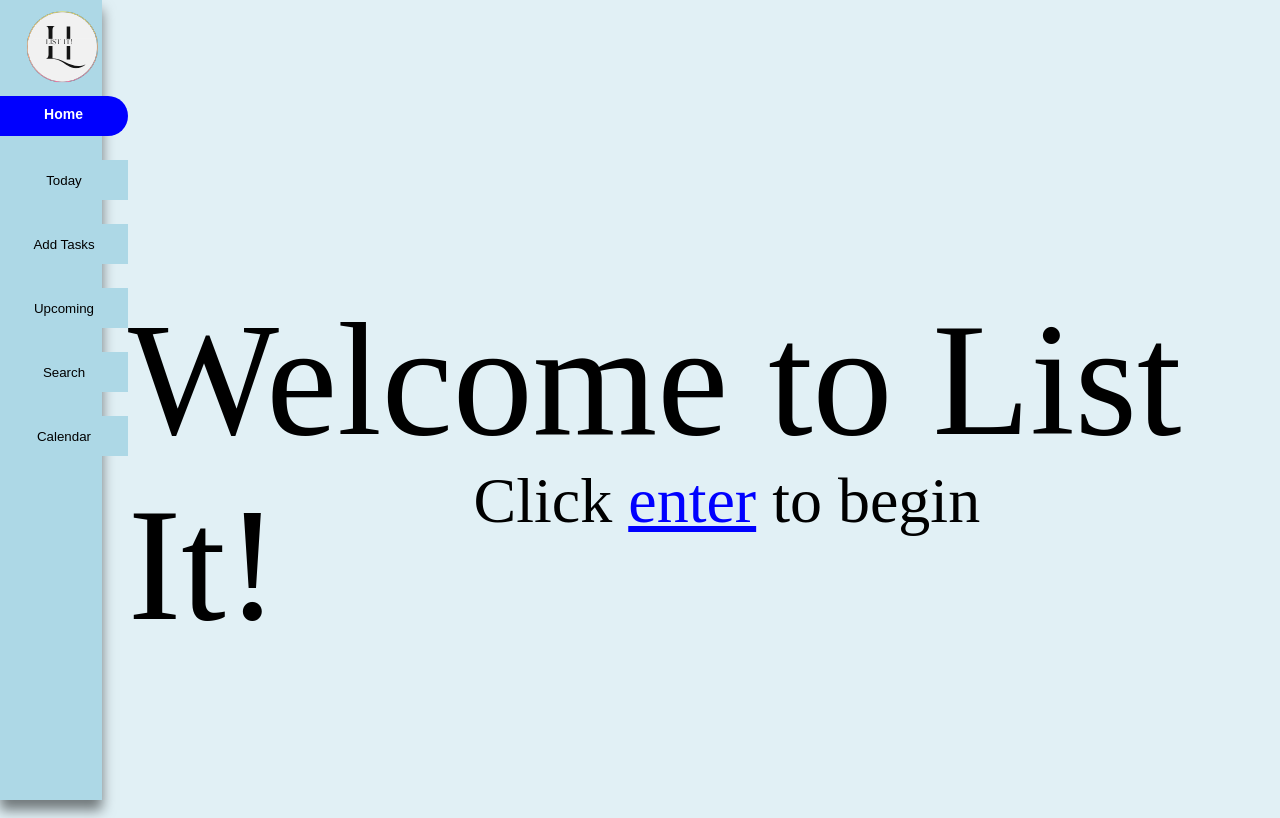
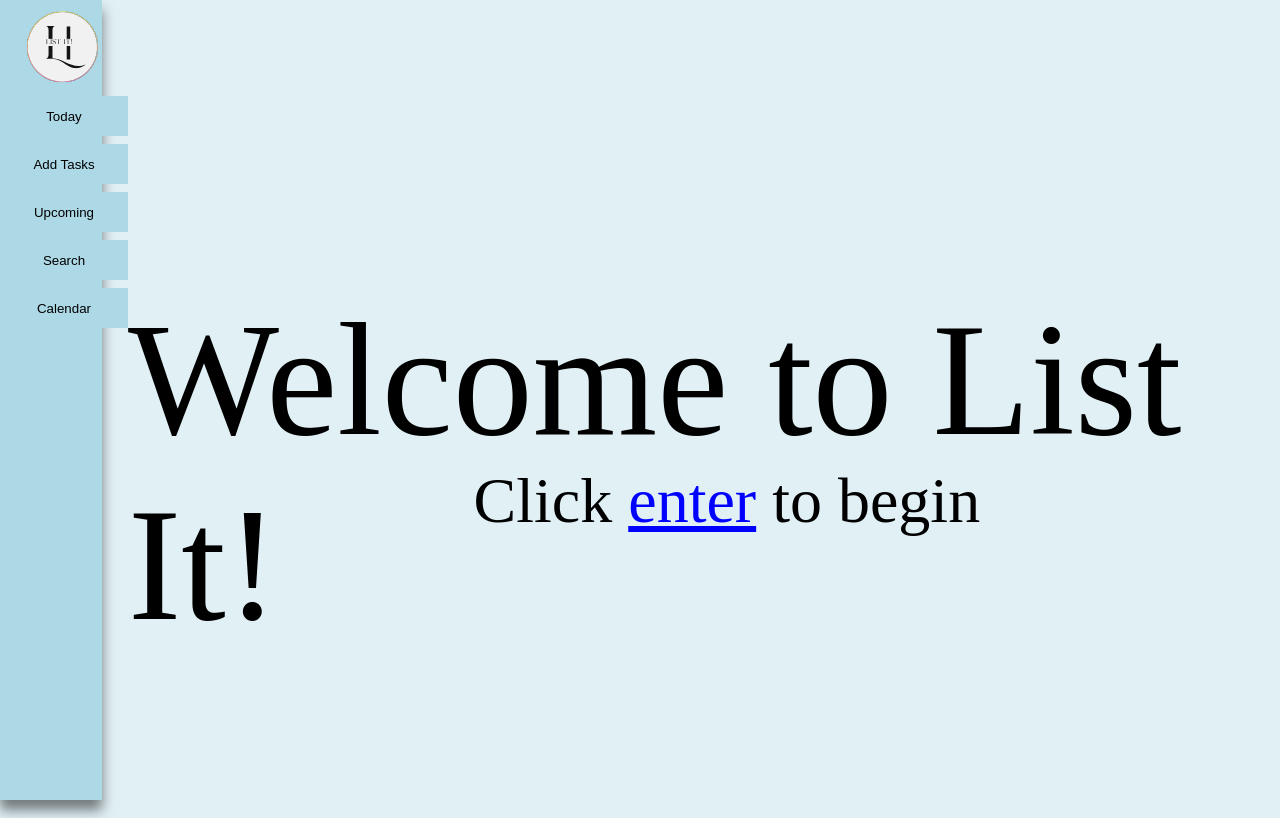
Before and after one commit to KuboniZA/to-do-list, a Vue app: page / in a window 1280 px wide. Built offline with nearby package versions, Linux system fonts and the light colour scheme.

Commit message:
Add reactivity to buttons as well as link words.

```diff
--- a/src/components/NavBar.vue
+++ b/src/components/NavBar.vue
@@ -1,7 +1,10 @@
 <script setup>
 import { RouterLink } from "vue-router";
+import router from "@/router_file/router.js";
 
-
+const pageSwap = (path) => {
+  router.push(path);
+};
 
 </script>
 
@@ -9,28 +12,25 @@
   <nav class="navBar">
     <img src="@/assets/list_it_logo_2.svg" alt="The List It! Logo" class="logo" />
 
-    <button class="navButton b1">
-      <RouterLink to="/" active-class="active">Home</RouterLink>
-    </button>
-    <button class="navButton b2">
+    <button @click="pageSwap('/to-do-list')" class="navButton b1">
       <RouterLink to="/to-do-list" active-class="active">Today</RouterLink>
     </button>
-    <button  class="navButton b3">
+    <button @click="pageSwap('/add-tasks')"  class="navButton b2">
       <RouterLink to="/add-tasks" active-class="active">Add Tasks</RouterLink>
     </button>
-    <button  class="navButton b4">
+    <button @click="pageSwap('/upcoming')" class="navButton b3">
       <RouterLink to="/upcoming" active-class="active">Upcoming</RouterLink>
     </button>
-    <button  class="navButton b5">
+    <button @click="pageSwap('/search')" class="navButton b4">
       <RouterLink to="/search" active-class="active">Search</RouterLink>
     </button>
-    <button  class="navButton b6">
+    <button @click="pageSwap('/calendar')" class="navButton b5">
       <RouterLink to="/calendar" active-class="active">Calendar</RouterLink>
     </button>
 
-<!--    <button class="navButton">-->
-<!--      <RouterLink to="/calendar">Calendar</RouterLink>-->
-<!--    </button>-->
+    <!--    <button class="navButton b1">-->
+    <!--      <RouterLink to="/" active-class="active">Home</RouterLink>-->
+    <!--    </button>-->
   </nav>
 </template>
 
@@ -68,19 +68,19 @@
   top: 6rem;
 }
 .b2 {
-  top: 10rem;
+  top: 9rem;
 }
 .b3 {
-  top: 14rem;
+  top: 12rem;
 }
 .b4 {
+  top: 15rem;
+}
+.b5 {
   top: 18rem;
 }
-.b5 {
-  top: 22rem;
-}
 .b6 {
-  top: 26rem;
+  top: 21rem;
 }
 a { /* This remain "a" even though the Vue attribute is RouterLink */
   text-decoration: none;
@@ -91,6 +91,7 @@
   color: white;
   border-top-right-radius: 1000px;
   border-bottom-right-radius: 1000px;
+  transform: scale(102%);
 }
 button:has(.active) { /* This works, but is greyed out for some reason */
   background-color: blue;
```
